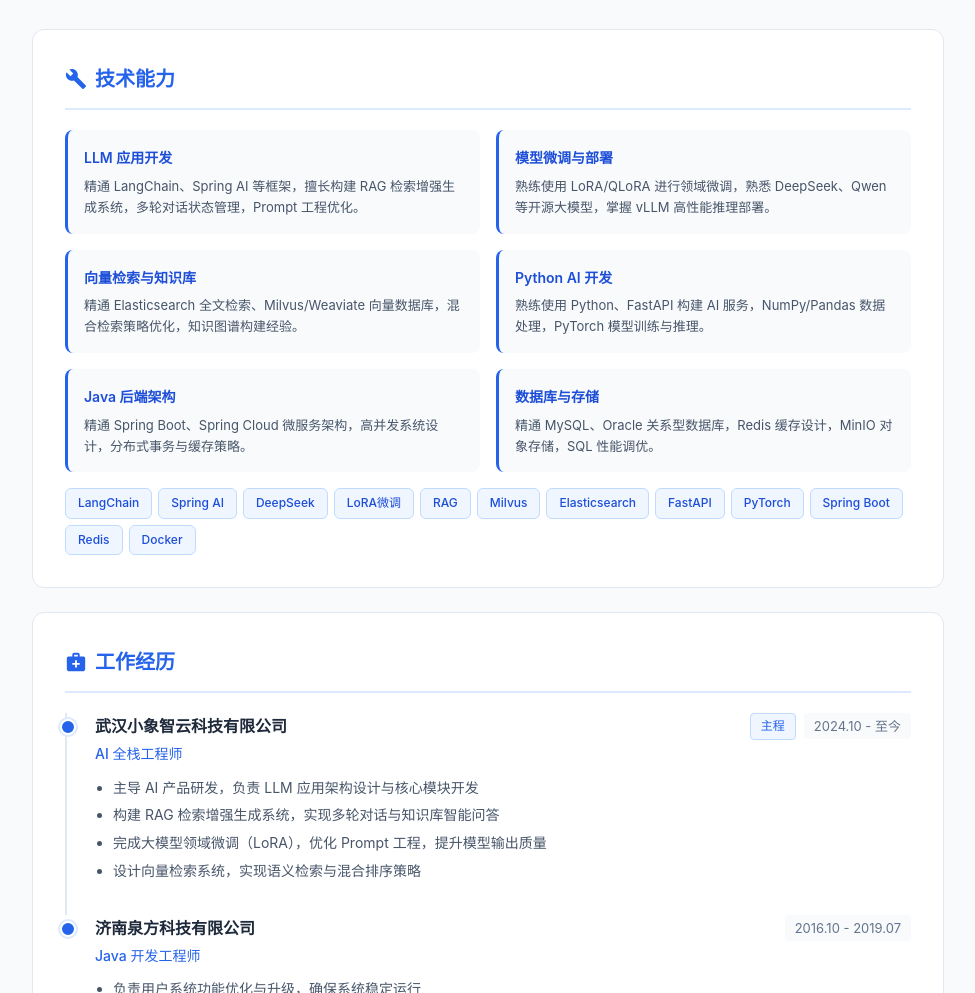
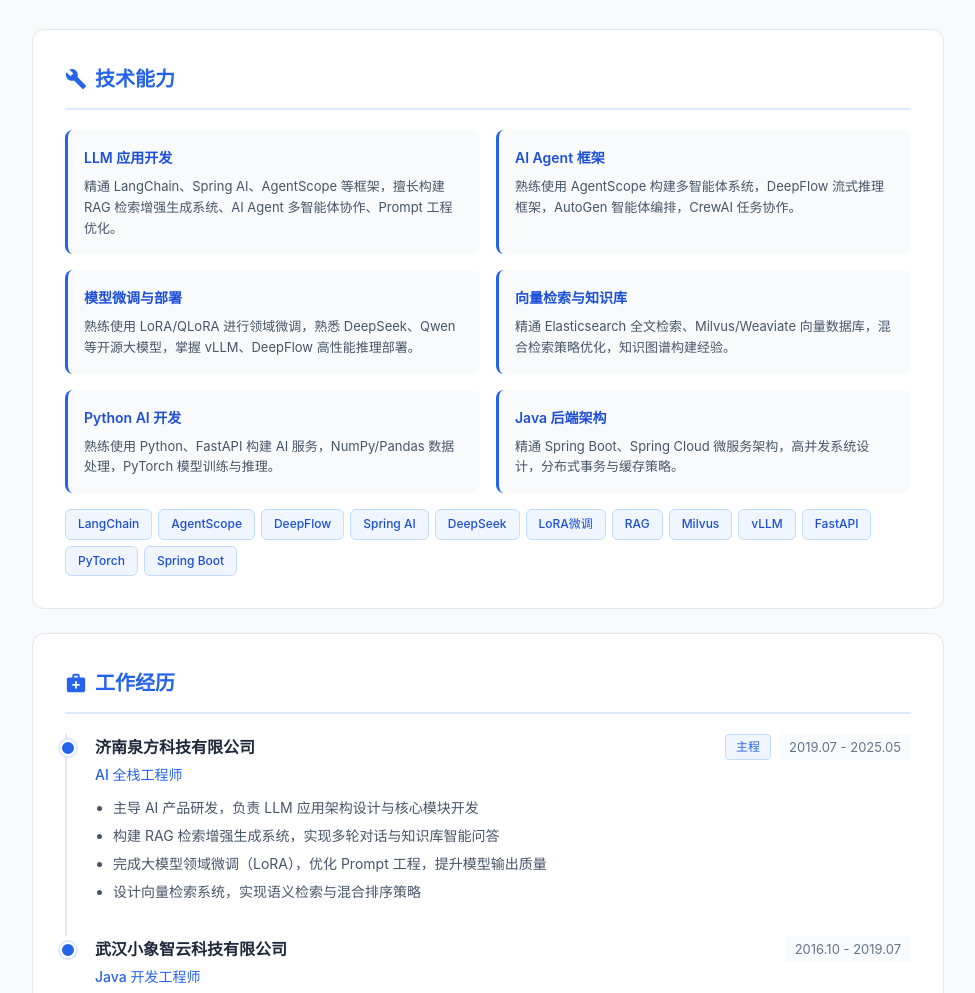
Before and after one commit to mwtxr/resume, a plain HTML site: page index.html in a window 1280 px wide. Shown: the part 327-1320 px from the top of the page, without its empty margins (152-1127 px from the left). Drawn offline with Linux system fonts and the light colour scheme.

Commit message:
fix: 修正时间线和AI技术栈

```diff
--- a/index.html
+++ b/index.html
@@ -505,11 +505,15 @@
             <div class="skills-grid">
                 <div class="skill-item">
                     <h4>LLM 应用开发</h4>
-                    <p>精通 LangChain、Spring AI 等框架，擅长构建 RAG 检索增强生成系统，多轮对话状态管理，Prompt 工程优化。</p>
+                    <p>精通 LangChain、Spring AI、AgentScope 等框架，擅长构建 RAG 检索增强生成系统、AI Agent 多智能体协作、Prompt 工程优化。</p>
+                </div>
+                <div class="skill-item">
+                    <h4>AI Agent 框架</h4>
+                    <p>熟练使用 AgentScope 构建多智能体系统，DeepFlow 流式推理框架，AutoGen 智能体编排，CrewAI 任务协作。</p>
                 </div>
                 <div class="skill-item">
                     <h4>模型微调与部署</h4>
-                    <p>熟练使用 LoRA/QLoRA 进行领域微调，熟悉 DeepSeek、Qwen 等开源大模型，掌握 vLLM 高性能推理部署。</p>
+                    <p>熟练使用 LoRA/QLoRA 进行领域微调，熟悉 DeepSeek、Qwen 等开源大模型，掌握 vLLM、DeepFlow 高性能推理部署。</p>
                 </div>
                 <div class="skill-item">
                     <h4>向量检索与知识库</h4>
@@ -523,24 +527,20 @@
                     <h4>Java 后端架构</h4>
                     <p>精通 Spring Boot、Spring Cloud 微服务架构，高并发系统设计，分布式事务与缓存策略。</p>
                 </div>
-                <div class="skill-item">
-                    <h4>数据库与存储</h4>
-                    <p>精通 MySQL、Oracle 关系型数据库，Redis 缓存设计，MinIO 对象存储，SQL 性能调优。</p>
-                </div>
             </div>
             <div class="tech-tags">
                 <span class="tech-tag">LangChain</span>
+                <span class="tech-tag">AgentScope</span>
+                <span class="tech-tag">DeepFlow</span>
                 <span class="tech-tag">Spring AI</span>
                 <span class="tech-tag">DeepSeek</span>
                 <span class="tech-tag">LoRA微调</span>
                 <span class="tech-tag">RAG</span>
                 <span class="tech-tag">Milvus</span>
-                <span class="tech-tag">Elasticsearch</span>
+                <span class="tech-tag">vLLM</span>
                 <span class="tech-tag">FastAPI</span>
                 <span class="tech-tag">PyTorch</span>
                 <span class="tech-tag">Spring Boot</span>
-                <span class="tech-tag">Redis</span>
-                <span class="tech-tag">Docker</span>
             </div>
         </div>
 
@@ -553,12 +553,12 @@
             <div class="timeline-item">
                 <div class="timeline-header">
                     <div>
-                        <h3>武汉小象智云科技有限公司</h3>
+                        <h3>济南泉方科技有限公司</h3>
                         <span class="company">AI 全栈工程师</span>
                     </div>
                     <div style="display:flex; gap:8px; align-items:center; flex-wrap:wrap;">
                         <span class="role-badge">主程</span>
-                        <span class="date">2024.10 - 至今</span>
+                        <span class="date">2019.07 - 2025.05</span>
                     </div>
                 </div>
                 <div class="timeline-body">
@@ -573,7 +573,7 @@
             <div class="timeline-item">
                 <div class="timeline-header">
                     <div>
-                        <h3>济南泉方科技有限公司</h3>
+                        <h3>武汉小象智云科技有限公司</h3>
                         <span class="company">Java 开发工程师</span>
                     </div>
                     <span class="date">2016.10 - 2019.07</span>
@@ -597,14 +597,14 @@
                 项目经历
             </div>
 
-            <!-- AI学术问答系统 -->
+            <!-- RAG智能问答系统 -->
             <div class="project-card">
                 <div class="timeline-header">
                     <div>
                         <div class="project-title">RAG 智能问答系统</div>
                         <span class="role-badge">架构师 & 主程</span>
                     </div>
-                    <span class="date">2024.10 - 至今</span>
+                    <span class="date">2023.06 - 2025.05</span>
                 </div>
                 <p class="project-desc">
                     基于 RAG 架构的企业级智能问答平台，集成大语言模型实现精准知识检索与智能问答。支持多轮对话、复杂问题拆解、跨文档推理，<strong>日均处理问答请求超1万次</strong>，答案准确率达 92%+。
@@ -642,7 +642,7 @@
                         <div class="project-title">智慧云 UIMS - 企业级身份管理平台</div>
                         <span class="role-badge">主程</span>
                     </div>
-                    <span class="date">2019.11 - 至今</span>
+                    <span class="date">2019.07 - 2022.12</span>
                 </div>
                 <p class="project-desc">
                     企业级统一身份管理平台，实现用户全生命周期管理、多租户管理、权限精细化控制、安全审计功能。
@@ -673,14 +673,14 @@
                 </ul>
             </div>
 
-            <!-- 智能文献分析 -->
+            <!-- 多模态AI文献分析 -->
             <div class="project-card">
                 <div class="timeline-header">
                     <div>
                         <div class="project-title">多模态 AI 文献分析系统</div>
                         <span class="role-badge">架构师 & 主程</span>
                     </div>
-                    <span class="date">2019.07 - 2025.05</span>
+                    <span class="date">2020.03 - 2023.05</span>
                 </div>
                 <p class="project-desc">
                     基于 NLP 和计算机视觉的多模态文献智能处理平台，实现文档智能解析、语义检索、内容分析与知识抽取。支持 PDF/Word/图片等多格式，集成 OCR、目标检测、语义理解等 AI 能力。
```
